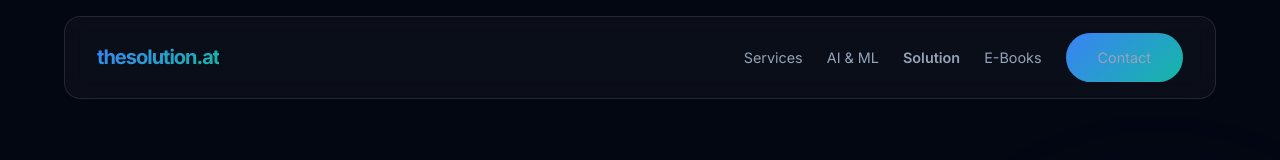
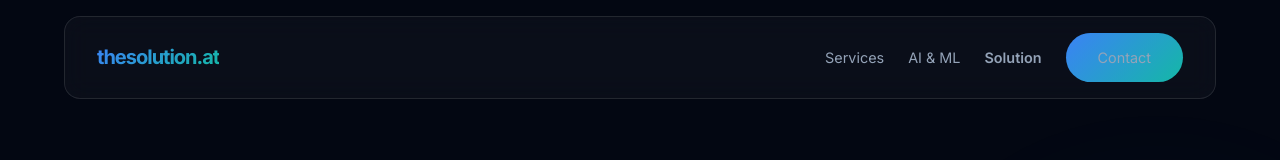
Before and after one commit to foozy74/thesolution.at, a React (Vite) app: page / in a window 1280 px wide. Shown: the top 160 px of the page. Built offline with nearby package versions, Linux system fonts and the light colour scheme.

Commit message:
Remove E-Books from navigation menu

```diff
--- a/src/App.jsx
+++ b/src/App.jsx
@@ -102,7 +102,6 @@ const Navbar = () => {
         <NavLink to="/#services">Services</NavLink>
         <NavLink to="/#ai">AI & ML</NavLink>
         <NavLink to="/tools/solution">Solution</NavLink>
-        <NavLink to="/ebook">E-Books</NavLink>
         <NavLink to="/#contact" className="btn btn-primary" style={{ padding: '0.4rem 1.25rem', fontSize: '0.9rem', color: 'white' }}>Contact</NavLink>
       </div>
 
@@ -112,7 +111,6 @@ const Navbar = () => {
           <NavLink to="/#services" mobile>Services</NavLink>
           <NavLink to="/#ai" mobile>AI & ML</NavLink>
           <NavLink to="/tools/solution" mobile>Solution</NavLink>
-          <NavLink to="/ebook" mobile>E-Books</NavLink>
           <NavLink to="/#contact" className="btn btn-primary text-center" mobile>Contact</NavLink>
         </div>
       )}
```
